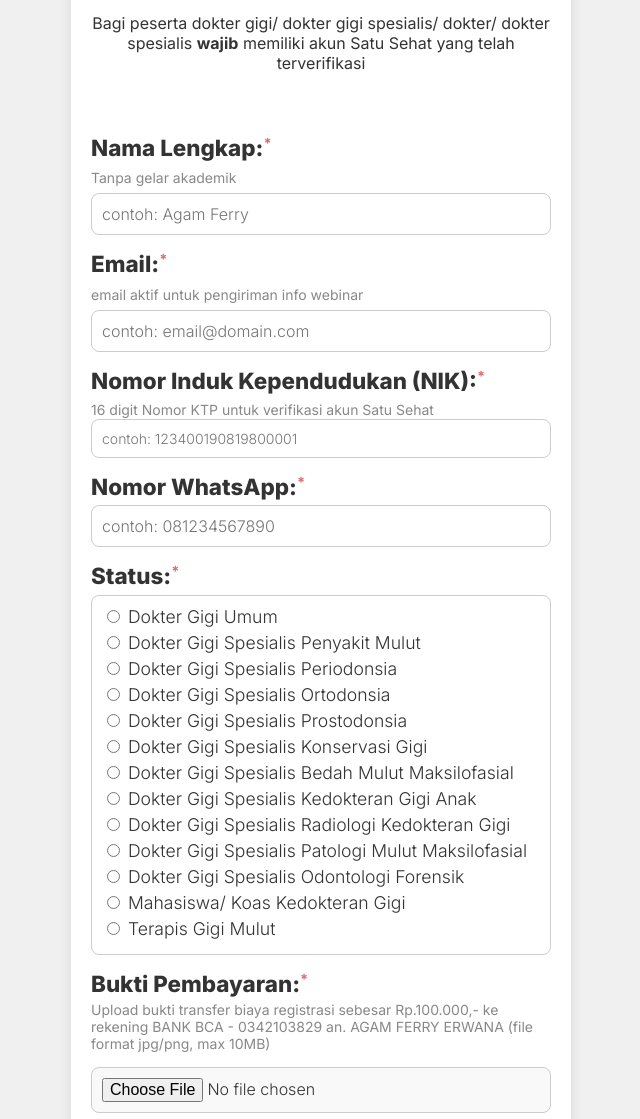
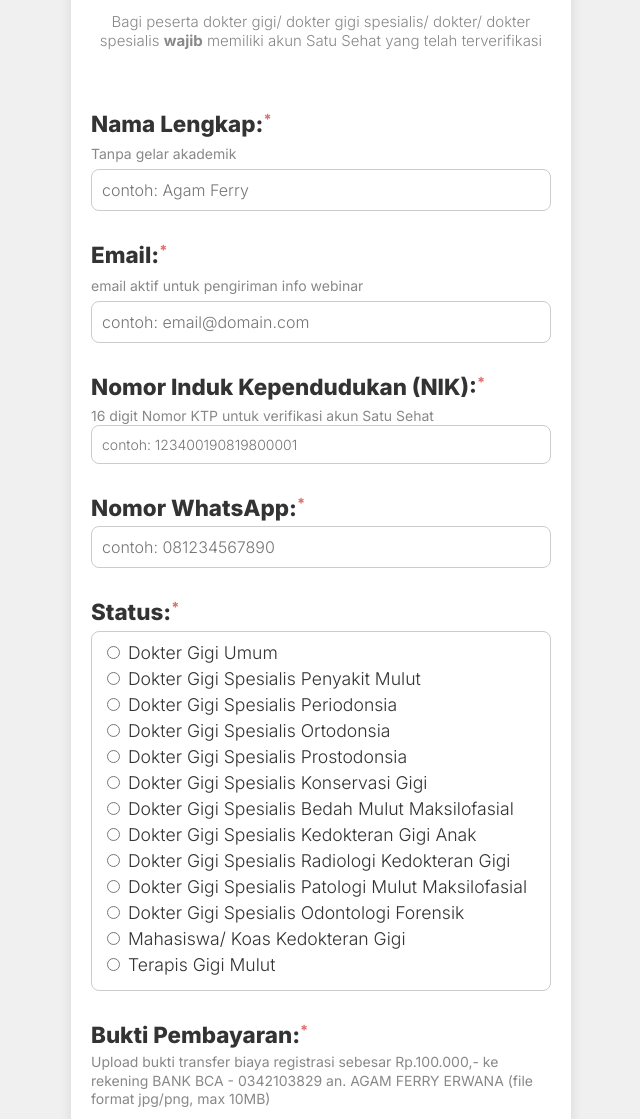
Before and after one commit to DokterGigiGAUL/registrasi, a plain HTML site: page index.html in a window 1280 px wide. Shown: the part 315-1434 px from the top of the page, without its empty margins (319-959 px from the left). Drawn offline with Linux system fonts and the light colour scheme; a web font is replaced by a local one.

Commit message:
Update index.html

```diff
--- a/index.html
+++ b/index.html
@@ -39,7 +39,7 @@
       font-size:2.2em;
     }
     .form-group {
-      margin-bottom: 15px;
+      margin-bottom: 30px;
       padding:0 20px!important;
     }
     .form-group label {
@@ -100,7 +100,7 @@
     <img src="https://live.staticflickr.com/65535/54122193676_05d5bf043c_k.jpg" width="900" height="444" alt="Banner Webinar" class="placeholder-img">
     </a>
     <h1 style="padding:0 20px!important;">Registrasi Event<br/>Gigital x Stoothdy</h1>
-    <p style="text-align:center;padding:0 20px 45px 20px;color:#333333;">Bagi peserta dokter gigi/ dokter gigi spesialis/ dokter/ dokter spesialis <b>wajib</b> memiliki akun Satu Sehat yang telah terverifikasi</p>
+    <p style="text-align:center;padding:0 20px 45px 20px;color:#888888;font-size:15px;font-weight:300;">Bagi peserta dokter gigi/ dokter gigi spesialis/ dokter/ dokter spesialis <b>wajib</b> memiliki akun Satu Sehat yang telah terverifikasi</p>
       <form id="registrationForm">
         <div class="form-group">
         <label for="Nama">Nama Lengkap:<span style="color:#cc000090;font-size:14px;vertical-align: super;">*</span><br/>
@@ -141,7 +141,7 @@
       </div>
       <div class="form-group">
         <label for="Bukti">Bukti Pembayaran:<span style="color:#cc000090;font-size:14px;vertical-align: super;">*</span></label>
-          <p style="color:#888888;font-size:14px;font-weight:400;line-height:1.2em!important;margin-top:5px;padding-bottom:0px;">
+          <p style="color:#888888;font-size:14px;font-weight:400;line-height:1.3em!important;margin-top:5px;padding-bottom:0px;">
             Upload bukti transfer biaya registrasi sebesar Rp.100.000,- ke rekening BANK BCA - 0342103829 an. AGAM FERRY ERWANA (file format jpg/png, max 10MB) </p>
 <!--            Upload bukti transfer biaya registrasi sebesar Rp.100.000,- ke rekening BANK MANDIRI - 1660003218328 an. RIFQIE AL-HARIS (file format jpg/png, max 10MB) </p>-->
         <input type="file" id="Bukti" name="Bukti" class="file-upload" required>
```
